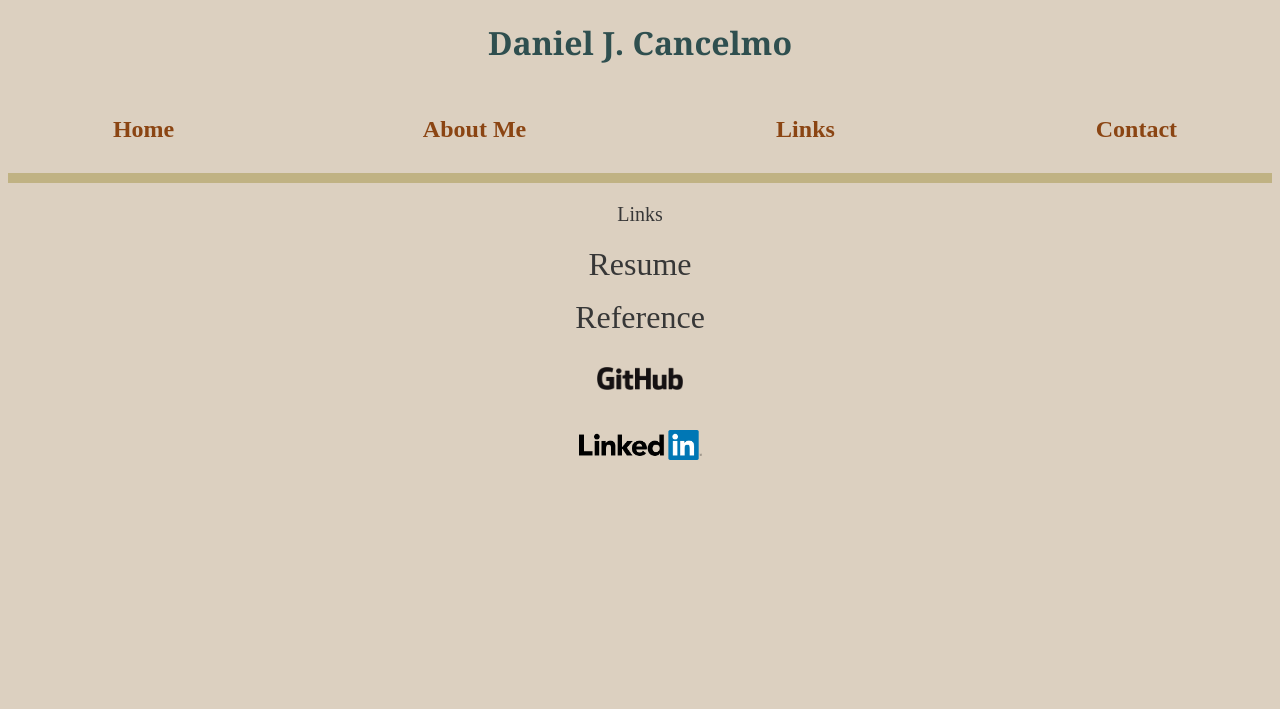
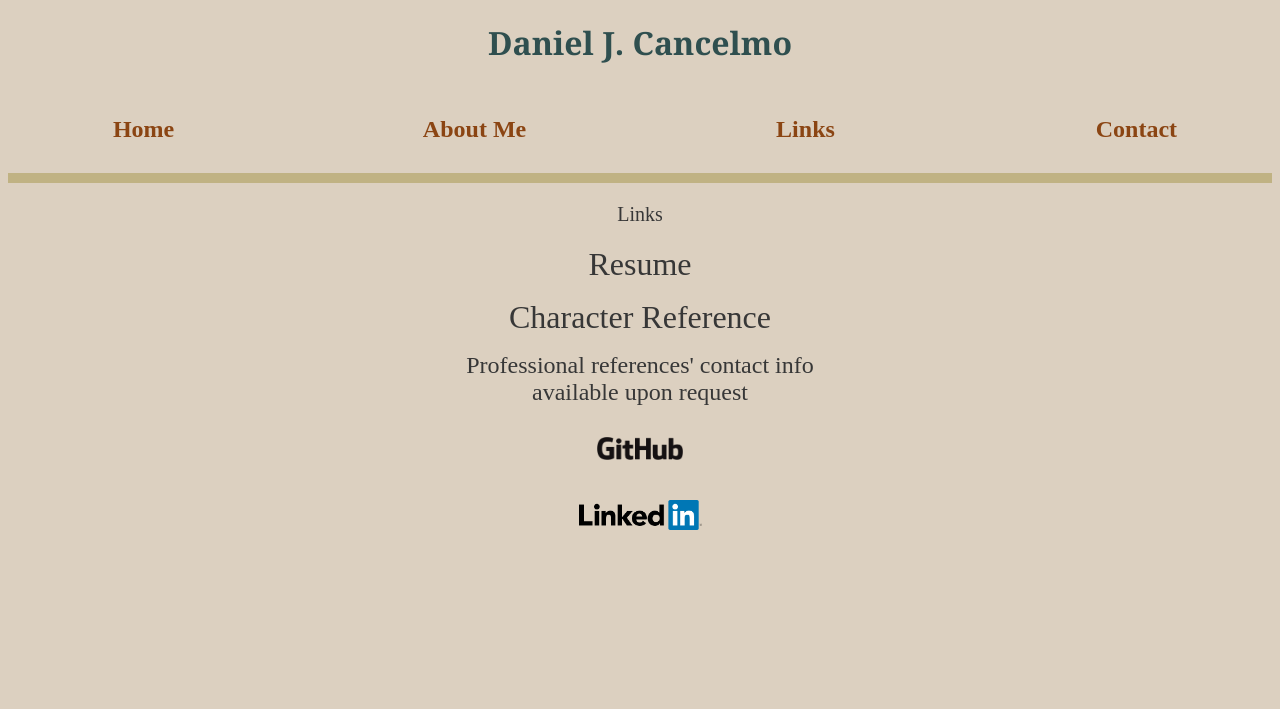
Before and after one commit to dcancelmo/dcancelmo.github.io, a PHP site: page /links.html in a window 1280 px wide. Shown: the top 709 px of the page. Run offline with PHP 8.4, Linux system fonts and the light colour scheme.

Commit message:
References fixed

```diff
--- a/links.html
+++ b/links.html
@@ -13,7 +13,7 @@
 				<span id="NavBar"><h2><a href="index.html">Home</a></h2> <h2><a href="aboutMe.html">About Me</a></h2> <h2><a href="links.html">Links</a></h2> <h2><a href="contact.html">Contact</a></h2></span>
 				<div id="line"></div>
 				<h3>Links</h3>
-				<span id = "linksImg">
+				<p id = "linksImg">
 					<p>
 						<a id = "resume" target = "_blank" href="https://docs.google.com/document/d/10OJtPC9YV2cs6-Ep_8Ska7D6_X9tQDflTLbQrNm4PVI/edit?usp=sharing">
 							<center>Resume</center>
@@ -21,7 +21,12 @@
 					</p>
 					<p>
 						<a id = "reference" target = "_blank" href = "Rosenblum_Reference.pdf">
-							<center>Reference</center>
+							<center>Character Reference</center>
+						</a>
+					</p>
+					<p>
+						<a id = "referenceProf" target = "_blank" href = "contact.html">
+							<center>Professional references' contact info<br>available upon request</center>
 						</a>
 					</p>
 
--- a/style.css
+++ b/style.css
@@ -107,6 +107,12 @@ span.hidden {
     text-align: center;
     font-size: 2em;
 }
+#referenceProf {
+    color: #373737;
+    text-align: center;
+    font-size: 1.5em;
+    text-decoration: none;
+}
 #github {
     text-align: center;
     margin:2%;
```
